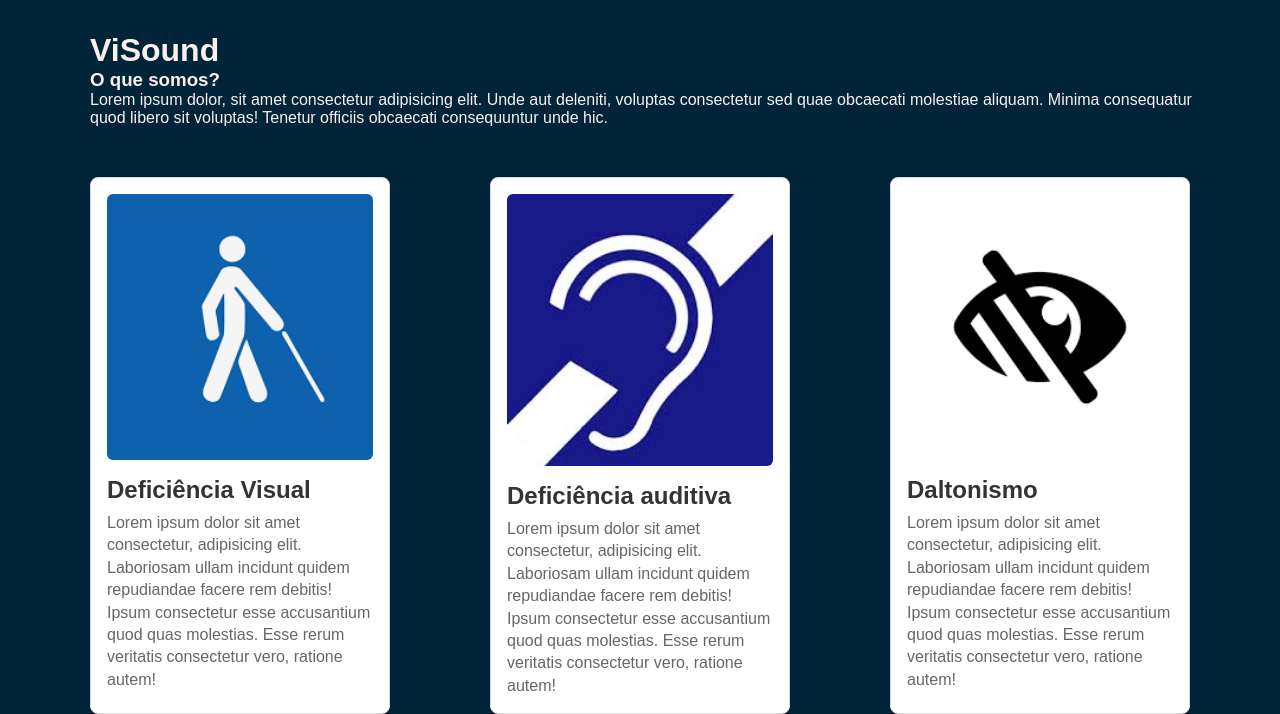
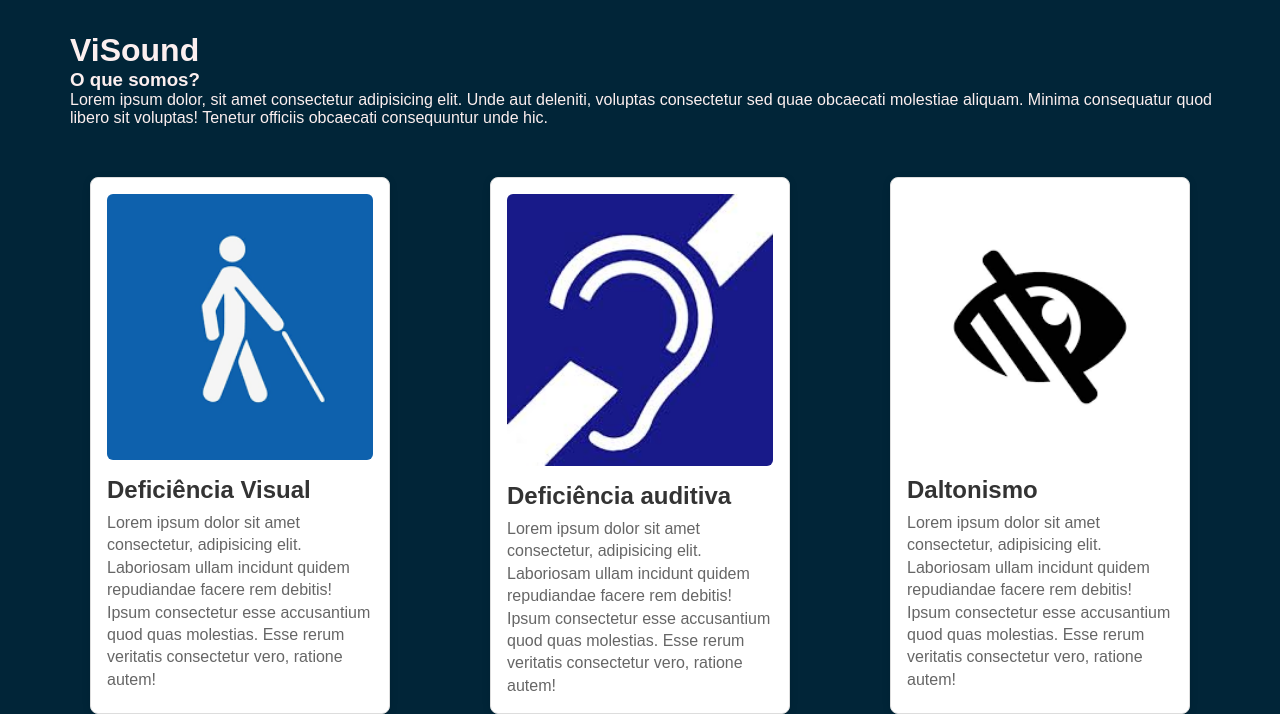
Before and after one commit to StefannySayuri/TCC, a plain HTML site: page TCC/index.html in a window 1280 px wide. Shown: the part 178-892 px from the top of the page. Drawn offline with Linux system fonts and the light colour scheme.

Commit message:
ajuste dos textos

```diff
--- a/TCC/estilo.css
+++ b/TCC/estilo.css
@@ -26,7 +26,7 @@ body {
 }
 
 .projeto{
-  padding-left: 40px;
+  padding-left: 20px;
   margin: 50px;
 }
 
```
